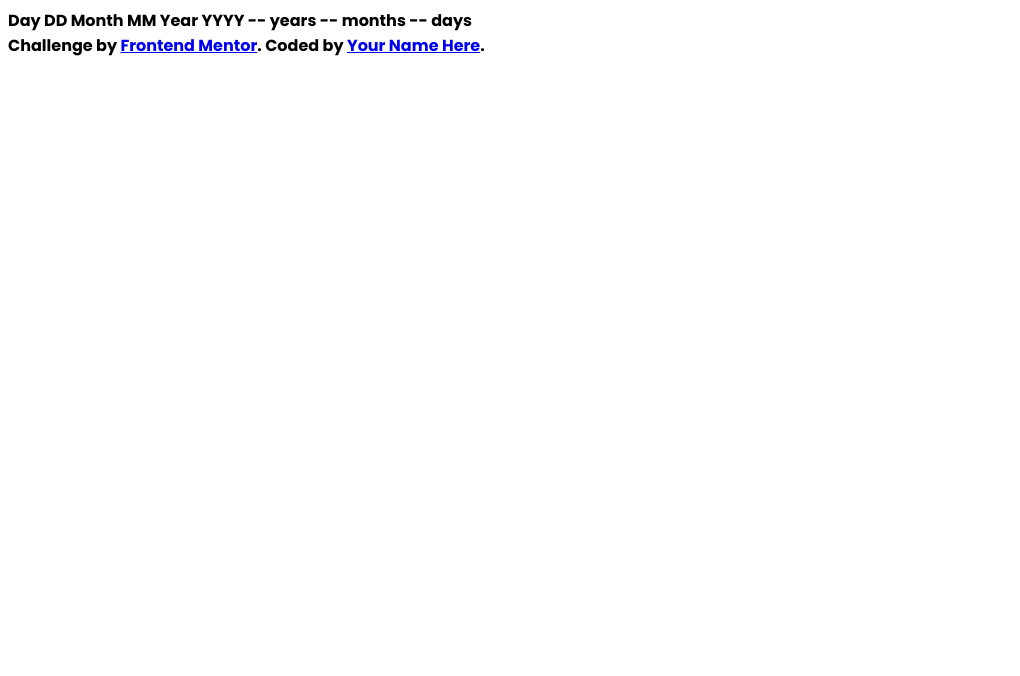
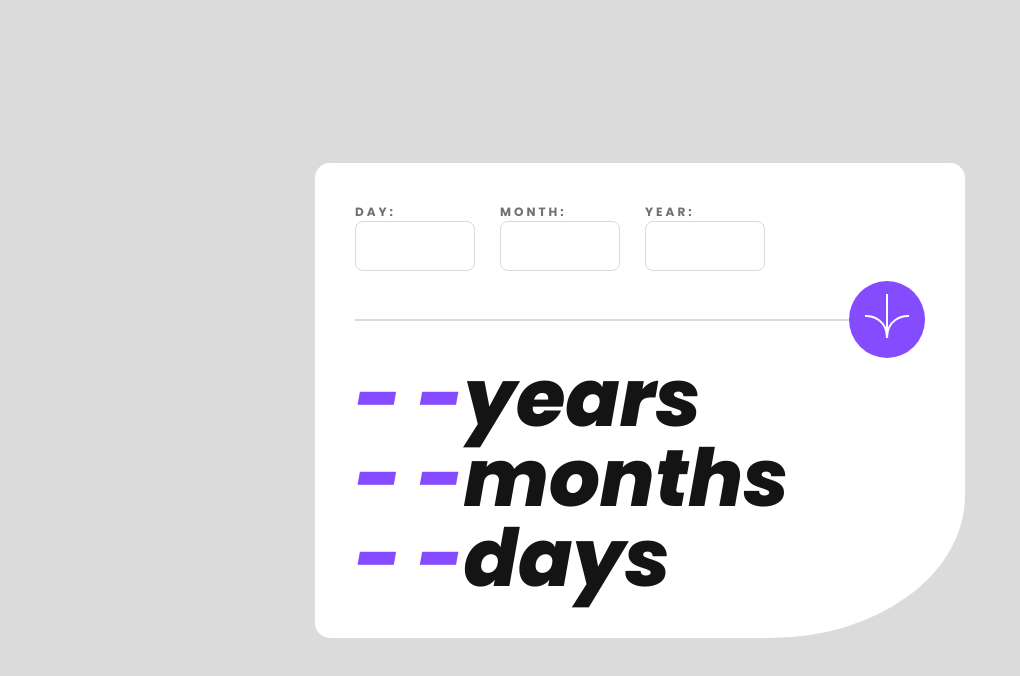
Before and after one commit to BriedyteE/age-calculator, a website: page index.html in a window 1280 px wide. Shown: the whole page, without its empty margins (0-1020 px from the left). Drawn offline with Linux system fonts and the light colour scheme.

Commit message:
Created elements and style for desktop version

```diff
--- a/index.html
+++ b/index.html
@@ -22,13 +22,37 @@
     <title>Frontend Mentor | Age calculator app</title>
   </head>
   <body>
-    Day DD Month MM Year YYYY -- years -- months -- days
+    <div class="calculator-container">
+      <form class="date-form">
+        <div class="inputs-wrapper">
+          <div class="label-input">
+            <label for="day">day:</label>
+            <input type="number" id="day" name="day" />
+          </div>
 
-    <div class="sliderThumb">
-      Challenge by
-      <a href="https://www.frontendmentor.io?ref=challenge" target="_blank"
-        >Frontend Mentor</a
-      >. Coded by <a href="#">Your Name Here</a>.
+          <div class="label-input">
+            <label for="month">month:</label>
+            <input type="number" id="month" name="month" />
+          </div>
+
+          <div class="label-input">
+            <label for="year">year:</label>
+            <input type="number" id="year" name="year" />
+          </div>
+        </div>
+
+        <div class="submit-btn-wrapper">
+          <button type="submit" class="submit-btn">
+            <img src="./assets/images/icon-arrow.svg" alt="Submit" />
+          </button>
+        </div>
+      </form>
+
+      <div class="form-results">
+        <p><span class="result years">- -</span>years</p>
+        <p><span class="result monts">- -</span>months</p>
+        <p><span class="result days">- -</span>days</p>
+      </div>
     </div>
   </body>
 </html>
--- /dev/null
+++ b/scss/components/_calculator-container.scss
@@ -0,0 +1,10 @@
+@use "../globals/colors" as c;
+
+.calculator-container {
+  background-color: c.$whiteColor;
+  width: 90%;
+  max-width: 650px;
+  padding: 2.5rem;
+  border-radius: 15px;
+  border-bottom-right-radius: 30%;
+}
--- /dev/null
+++ b/scss/components/_date-form.scss
@@ -0,0 +1,49 @@
+@use "../globals/colors" as c;
+
+.date-form {
+  .inputs-wrapper {
+    width: 100%;
+    display: flex;
+    gap: 25px;
+    margin-bottom: 10px;
+    .label-input {
+      display: flex;
+      flex-direction: column;
+      font-size: 12px;
+      label {
+        color: c.$smokeyGreyColor;
+        text-transform: uppercase;
+        letter-spacing: 3px;
+      }
+      input {
+        font-size: 2rem;
+        border: 1px solid c.$lightGreyColor;
+        width: 120px;
+        border-radius: 8px;
+      }
+    }
+  }
+
+  .submit-btn-wrapper {
+    width: 100%;
+    display: flex;
+    justify-content: end;
+    position: relative;
+    z-index: 9;
+    .submit-btn {
+      background-color: c.$primaryColor;
+      padding: 13px 15px;
+      border-radius: 50%;
+    }
+    .submit-btn::after {
+      content: "";
+      position: absolute;
+      top: 50%;
+      right: 0;
+      background: c.$lightGreyColor;
+      height: 2px;
+      width: 100%;
+      z-index: -1;
+    }
+  }
+}
--- /dev/null
+++ b/scss/components/_form-results.scss
@@ -0,0 +1,13 @@
+@use "../globals/colors" as c;
+
+.form-results {
+  font-size: 5rem;
+  font-style: italic;
+  font-weight: 700;
+  line-height: 1;
+  color: c.$offBlackColor;
+
+  .result {
+    color: c.$primaryColor;
+  }
+}
--- a/scss/components/_index.scss
+++ b/scss/components/_index.scss
@@ -0,0 +1,3 @@
+@forward "calculator-container";
+@forward "date-form";
+@forward "form-results";
--- /dev/null
+++ b/scss/globals/_base.scss
@@ -0,0 +1,12 @@
+@use "colors" as c;
+
+html {
+  height: 100%;
+}
+
+body {
+  height: 100%;
+  background-color: c.$lightGreyColor;
+  display: grid;
+  place-items: center;
+}
--- a/scss/globals/_index.scss
+++ b/scss/globals/_index.scss
@@ -1,2 +1,4 @@
+@forward "reset";
 @forward "colors";
+@forward "base";
 @forward "typography";
--- /dev/null
+++ b/scss/globals/_reset.scss
@@ -0,0 +1,78 @@
+/***
+    The new CSS reset - version 1.8.5 (last updated 14.6.2023)
+    GitHub page: https://github.com/elad2412/the-new-css-reset
+***/
+
+*:where(
+    :not(html, iframe, canvas, img, svg, video, audio):not(svg *, symbol *)
+  ) {
+  all: unset;
+  display: revert;
+}
+
+*,
+*::before,
+*::after {
+  box-sizing: border-box;
+}
+
+ol,
+ul,
+menu {
+  list-style: none;
+}
+
+img {
+  max-inline-size: 100%;
+  max-block-size: 100%;
+}
+
+table {
+  border-collapse: collapse;
+}
+
+input,
+textarea {
+  -webkit-user-select: auto;
+}
+
+textarea {
+  white-space: revert;
+}
+
+meter {
+  -webkit-appearance: revert;
+  appearance: revert;
+}
+
+:where(pre) {
+  all: revert;
+}
+
+::placeholder {
+  color: unset;
+}
+
+::marker {
+  content: initial;
+}
+
+:where([hidden]) {
+  display: none;
+}
+
+:where([contenteditable]:not([contenteditable="false"])) {
+  -moz-user-modify: read-write;
+  -webkit-user-modify: read-write;
+  overflow-wrap: break-word;
+  -webkit-line-break: after-white-space;
+  -webkit-user-select: auto;
+}
+
+:where([draggable="true"]) {
+  -webkit-user-drag: element;
+}
+
+:where(dialog:modal) {
+  all: revert;
+}
--- a/scss/globals/_typography.scss
+++ b/scss/globals/_typography.scss
@@ -1,3 +1,7 @@
 * {
   font-family: "Poppins", sans-serif;
 }
+
+html {
+  font-size: 16px;
+}
```
Also changed, not shown: css/main.css, 1 other file.
